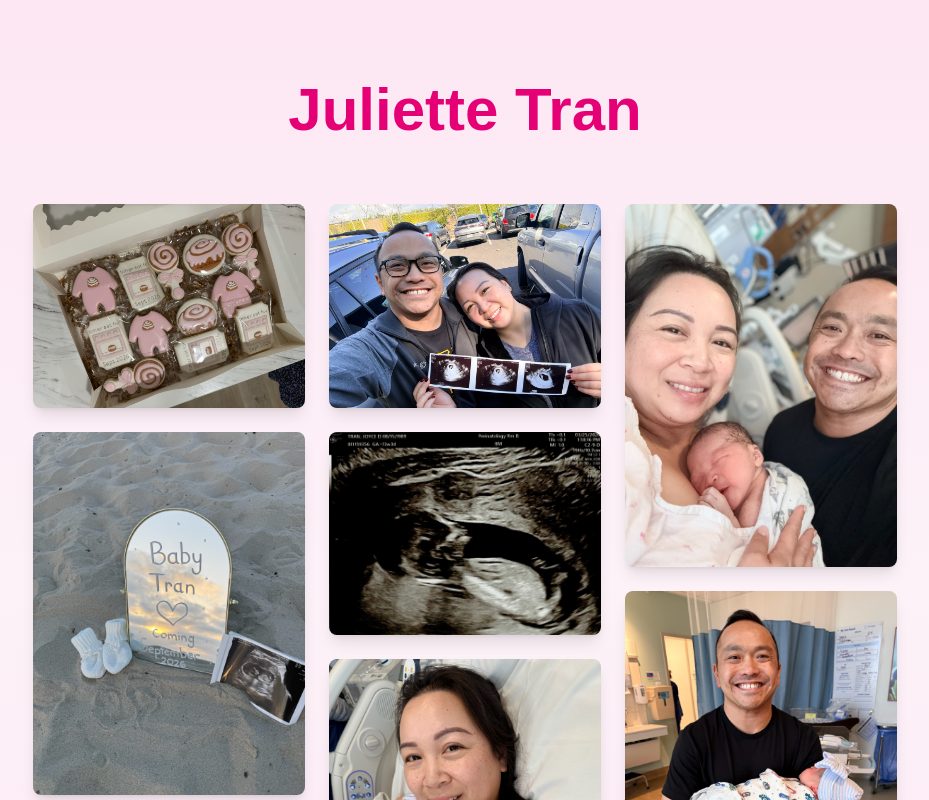
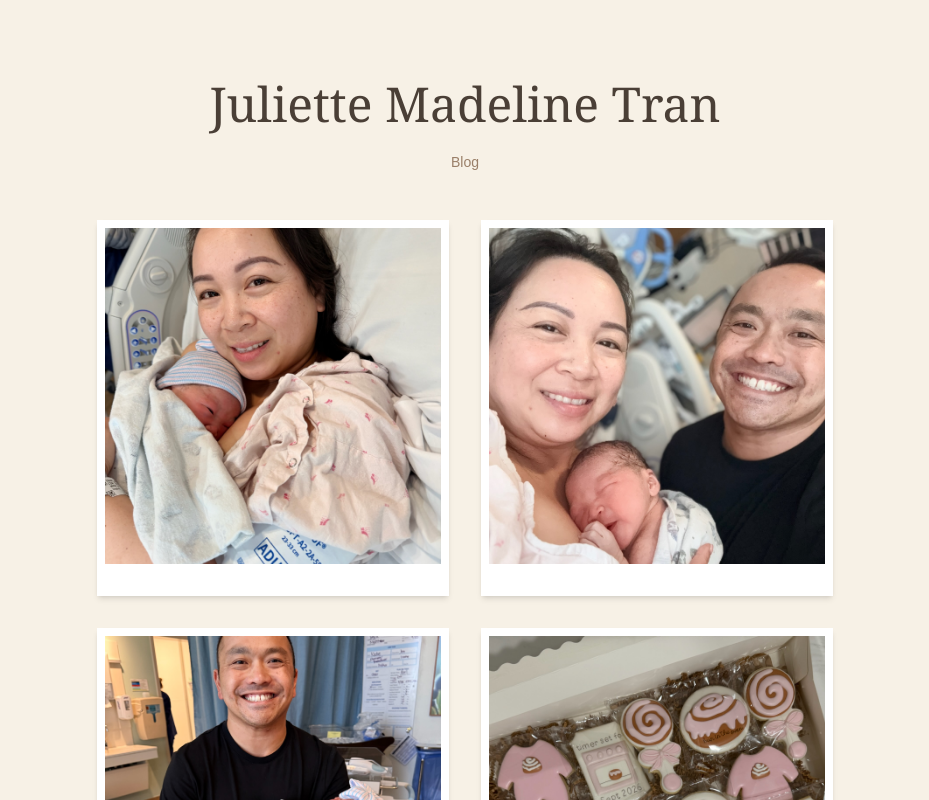
Before and after one commit to matthewhaotran/juliettetran, a Next.js app: page / in a window 1280 px wide. Shown: the top 800 px of the page, without its empty margins (175-1104 px from the left). Built offline with nearby package versions, Linux system fonts and the light colour scheme.

Commit message:
Redesign home page and add blog
Soft baby book look for the home page with the full name and photos
in polaroid-style frames. Add a blog with posts as markdown files in
content/blog.

```diff
--- /dev/null
+++ b/app/blog/[slug]/page.tsx
@@ -0,0 +1,48 @@
+import Link from "next/link";
+import { notFound } from "next/navigation";
+import { marked } from "marked";
+import { getAllPosts, getPostBySlug } from "@/lib/posts";
+
+export function generateStaticParams() {
+  return getAllPosts().map((post) => ({ slug: post.slug }));
+}
+
+export default async function BlogPost({
+  params,
+}: {
+  params: Promise<{ slug: string }>;
+}) {
+  const { slug } = await params;
+
+  let post;
+  try {
+    post = getPostBySlug(slug);
+  } catch {
+    notFound();
+  }
+
+  const html = await marked.parse(post.content);
+
+  return (
+    <div className="min-h-screen bg-[#f7f1e6] text-[#4a3f36]">
+      <main className="max-w-2xl mx-auto px-4 py-12 sm:py-16">
+        <nav className="mb-10 text-sm">
+          <Link href="/blog" className="text-[#9a7f68] hover:underline">
+            ← Blog
+          </Link>
+        </nav>
+
+        <p className="text-xs uppercase tracking-widest text-[#9a7f68] mb-2">
+          {post.date}
+        </p>
+        <h1 className="font-serif text-4xl mb-8">{post.title}</h1>
+
+        {/* Post bodies are written by the site owner in content/blog */}
+        <article
+          className="prose-warm space-y-4 leading-relaxed"
+          dangerouslySetInnerHTML={{ __html: html }}
+        />
+      </main>
+    </div>
+  );
+}
--- /dev/null
+++ b/app/blog/page.tsx
@@ -0,0 +1,36 @@
+import Link from "next/link";
+import { getAllPosts } from "@/lib/posts";
+
+export default function BlogIndex() {
+  const posts = getAllPosts();
+
+  return (
+    <div className="min-h-screen bg-[#f7f1e6] text-[#4a3f36]">
+      <main className="max-w-2xl mx-auto px-4 py-12 sm:py-16">
+        <nav className="mb-10 text-sm">
+          <Link href="/" className="text-[#9a7f68] hover:underline">
+            ← Home
+          </Link>
+        </nav>
+
+        <h1 className="font-serif text-4xl mb-10">Blog</h1>
+
+        <ul className="space-y-10">
+          {posts.map((post) => (
+            <li key={post.slug}>
+              <p className="text-xs uppercase tracking-widest text-[#9a7f68] mb-2">
+                {post.date}
+              </p>
+              <Link href={`/blog/${post.slug}`} className="group">
+                <h2 className="font-serif text-2xl group-hover:underline">
+                  {post.title}
+                </h2>
+              </Link>
+              {post.excerpt && <p className="mt-2 text-[#6d5b4c]">{post.excerpt}</p>}
+            </li>
+          ))}
+        </ul>
+      </main>
+    </div>
+  );
+}
--- a/app/layout.tsx
+++ b/app/layout.tsx
@@ -14,7 +14,7 @@ const geistMono = Geist_Mono({
 });
 
 export const metadata: Metadata = {
-  title: "Juliette Tran",
+  title: "Juliette Madeline Tran",
   description: "Welcome to Juliette's page",
   icons: {
     icon: "/favicon.ico.svg",
--- a/app/page.tsx
+++ b/app/page.tsx
@@ -1,47 +1,48 @@
 import Image from "next/image";
+import Link from "next/link";
 
 export default function Home() {
   const photos = [
+    { src: "/newborn_mom_cuddle.jpeg", alt: "Mom cuddling newborn" },
+    { src: "/newborn_family_selfie.jpeg", alt: "Mom, dad, and newborn" },
+    { src: "/newborn_dad_holding.jpeg", alt: "Dad holding newborn" },
     { src: "/announcement_cookies.jpeg", alt: "Announcement with cookies" },
     { src: "/beach_announcement.jpeg", alt: "Beach announcement" },
     { src: "/beach_announcement_dad_gang.jpeg", alt: "Beach announcement - dad gang" },
     { src: "/first_ultrasound.jpeg", alt: "First ultrasound" },
     { src: "/ultrasound.jpeg", alt: "Ultrasound" },
-    { src: "/newborn_mom_cuddle.jpeg", alt: "Mom cuddling newborn" },
-    { src: "/newborn_family_selfie.jpeg", alt: "Mom, dad, and newborn" },
-    { src: "/newborn_dad_holding.jpeg", alt: "Dad holding newborn" },
   ];
 
   return (
-    <div className="min-h-screen bg-gradient-to-b from-pink-100 via-pink-50 to-pink-100">
-      <main className="max-w-4xl mx-auto px-4 py-12 sm:py-20">
-        {/* Header */}
-        <div className="text-center mb-16">
-          <h1 className="text-5xl sm:text-6xl font-bold text-pink-600 mb-2">
-            Juliette Tran
+    <div className="min-h-screen bg-[#f7f1e6] text-[#4a3f36]">
+      <main className="max-w-3xl mx-auto px-4 py-12 sm:py-20">
+        <header className="text-center mb-12">
+          <h1 className="font-serif text-4xl sm:text-5xl mb-6">
+            Juliette Madeline Tran
           </h1>
-        </div>
+          <nav className="text-sm">
+            <Link href="/blog" className="text-[#9a7f68] hover:underline">
+              Blog
+            </Link>
+          </nav>
+        </header>
 
-        {/* Photo Gallery */}
-        <div className="mb-16">
-          <div className="columns-1 sm:columns-2 lg:columns-3 gap-6 space-y-6">
-            {photos.map((photo, index) => (
+        <div className="grid grid-cols-2 gap-6 sm:gap-8">
+          {photos.map((photo) => (
             <div
-                key={index}
-                className="rounded-lg overflow-hidden shadow-lg break-inside-avoid"
+              key={photo.src}
+              className="bg-white p-2 pb-8 shadow-md"
             >
               <Image
                 src={photo.src}
                 alt={photo.alt}
                 width={400}
                 height={400}
-                  className="w-full h-auto"
+                className="w-full h-auto aspect-square object-cover"
               />
             </div>
           ))}
         </div>
-        </div>
-
       </main>
     </div>
   );
--- /dev/null
+++ b/content/blog/welcome.md
@@ -0,0 +1,9 @@
+---
+title: Welcome
+date: 2026-10-12
+excerpt: A place to share updates and pictures with family and friends.
+---
+
+Welcome to Juliette's page. This is where we'll share updates, pictures, and little moments as she grows.
+
+Thank you for all the love and well wishes.
--- /dev/null
+++ b/lib/posts.ts
@@ -0,0 +1,34 @@
+import fs from "fs";
+import path from "path";
+import matter from "gray-matter";
+
+export type Post = {
+  slug: string;
+  title: string;
+  date: string;
+  excerpt: string;
+  content: string;
+};
+
+const postsDirectory = path.join(process.cwd(), "content", "blog");
+
+export function getAllPosts(): Post[] {
+  const files = fs.readdirSync(postsDirectory).filter((file) => file.endsWith(".md"));
+
+  return files
+    .map((file) => getPostBySlug(file.replace(/\.md$/, "")))
+    .sort((a, b) => (a.date < b.date ? 1 : -1));
+}
+
+export function getPostBySlug(slug: string): Post {
+  const raw = fs.readFileSync(path.join(postsDirectory, `${slug}.md`), "utf8");
+  const { data, content } = matter(raw);
+
+  return {
+    slug,
+    title: data.title,
+    date: String(data.date),
+    excerpt: data.excerpt ?? "",
+    content,
+  };
+}
--- a/package.json
+++ b/package.json
@@ -9,6 +9,8 @@
     "lint": "eslint"
   },
   "dependencies": {
+    "gray-matter": "^4.0.3",
+    "marked": "^15.0.12",
     "next": "16.2.7",
     "react": "19.2.4",
     "react-dom": "19.2.4"
```
Also changed, not shown: 1 other file (tests, documents, lock files or other folders). Lines whose indentation alone changed are shown as unchanged.
